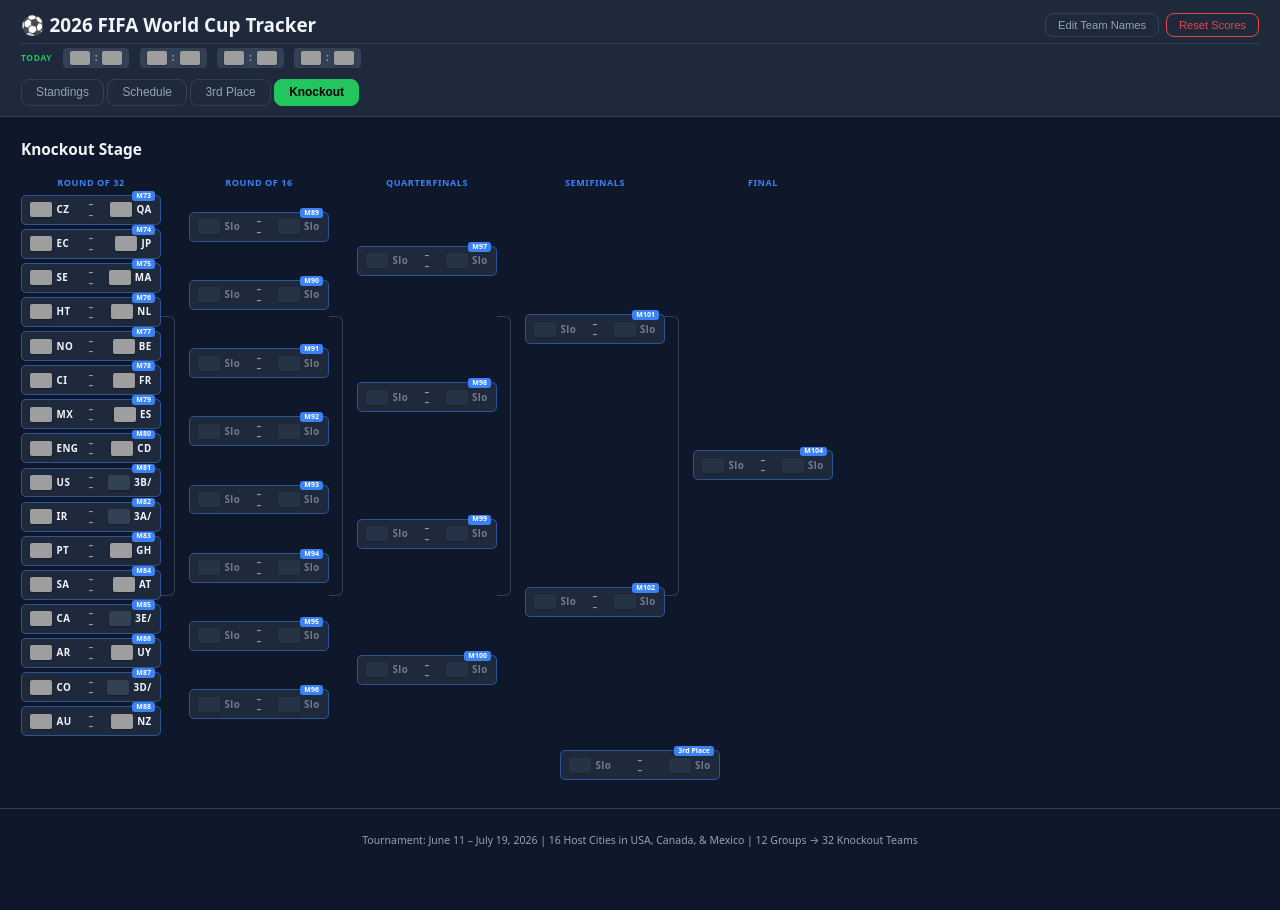
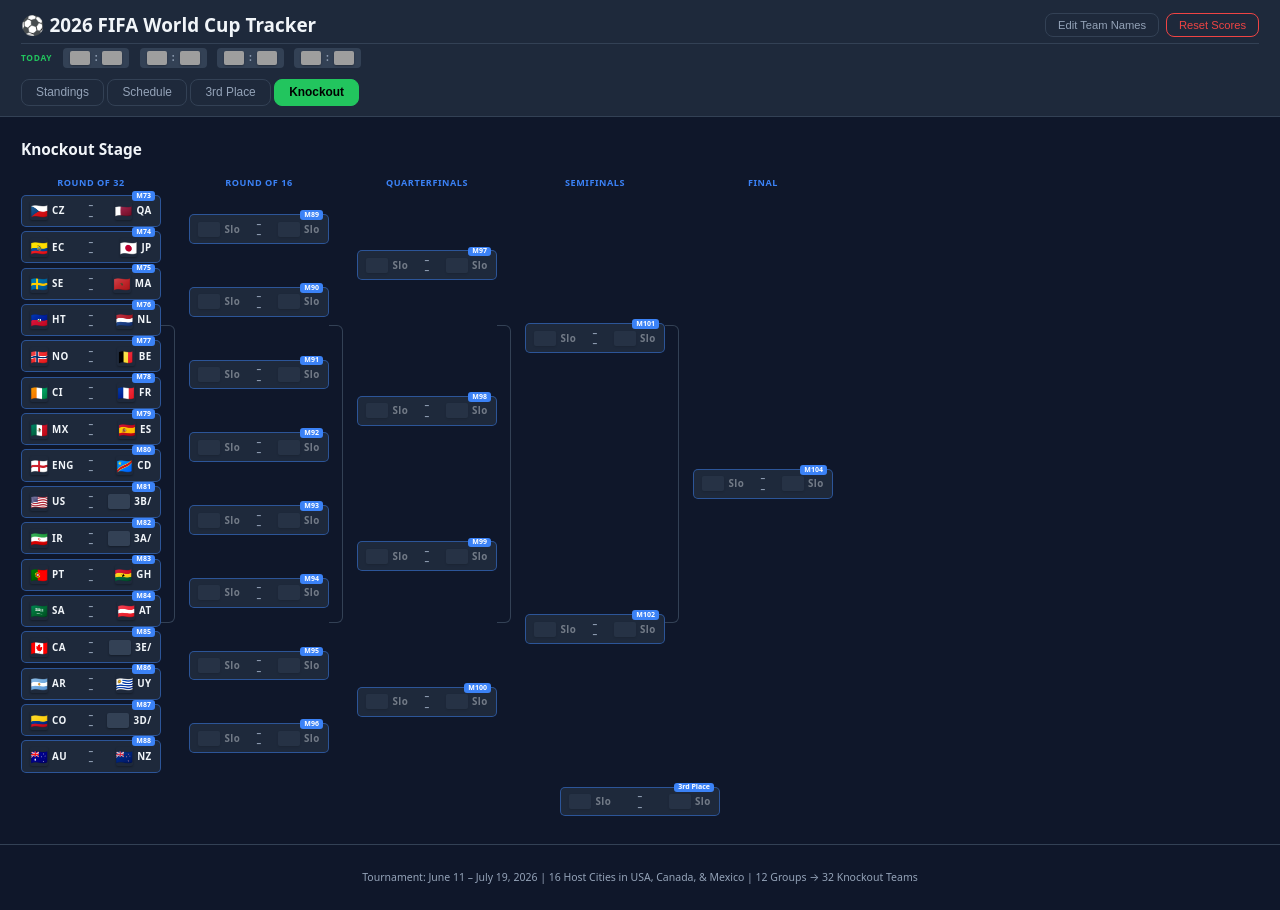
Before and after one commit to nsgodshall/wc2026-tracker, a React (Vite) app: page / in a window 1280 px wide. Both pictures are taken after a click on the button "Knockout". Before the commit the page ends 874 px from the top, so only its background shows below. Built offline with nearby package versions, Linux system fonts and the light colour scheme; grey boxes are pictures that could not be loaded.

Commit message:
Flags: switch to emoji flags everywhere, update README

```diff
--- a/src/components/KnockoutBracket.tsx
+++ b/src/components/KnockoutBracket.tsx
@@ -102,18 +102,14 @@
   const as = result?.awayScore ?? 0;
   const played = result?.homeScore !== null && result?.awayScore !== null;
 
-  const flag = (code: string) =>
-    code ? (
-      <img
-        src={`https://flagcdn.com/w40/${code}.png`}
-        alt=""
-        className="bt-flag"
-        width="22"
-        height="15"
-      />
-    ) : (
-      <span className="bt-flag bt-flag-empty" />
-    );
+  const flag = (code: string) => {
+    if (!code) return <span className="bt-flag bt-flag-empty" />;
+    if (code === "gb-eng") return <span className="bt-flag">🏴󠁧󠁢󠁥󠁮󠁧󠁿</span>;
+    if (code === "gb-sct") return <span className="bt-flag">🏴󠁧󠁢󠁳󠁣󠁴󠁿</span>;
+    const a = code.toUpperCase().charCodeAt(0) - 65 + 0x1f1e6;
+    const b = code.toUpperCase().charCodeAt(1) - 65 + 0x1f1e6;
+    return <span className="bt-flag">{String.fromCodePoint(a, b)}</span>;
+  };
 
   const short = (team: typeof homeTeam, slot: KnockoutSlot) => {
     if (team) {
```
Also changed, not shown: 1 other file (tests, documents, lock files or other folders).
